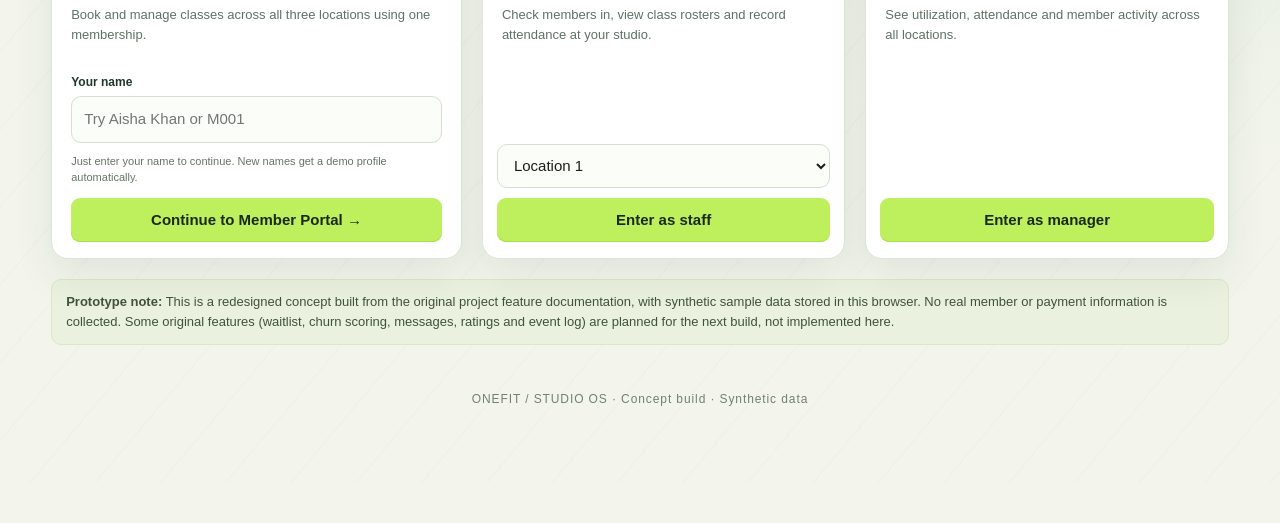
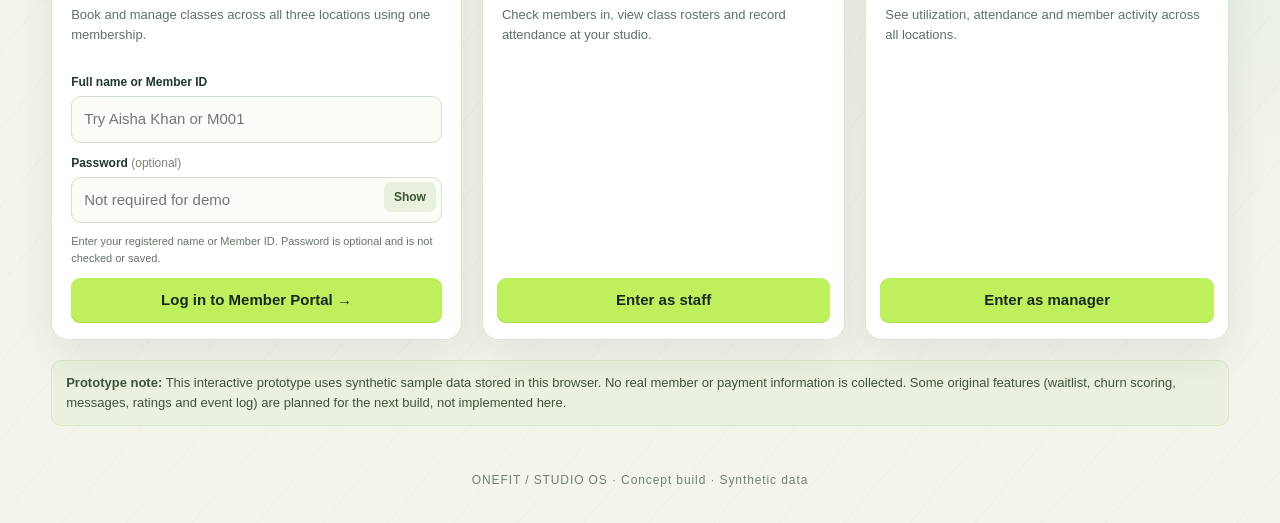
Before and after one commit to Surya020796/onefit-connect-new, a plain HTML site: page index.html in a window 1280 px wide. Shown: the part 725-1248 px from the top of the page. Before the commit the page ends 1208 px from the top, so only its background shows below. Drawn offline with Linux system fonts and the light colour scheme.

Commit message:
Simplify member login to name and optional password; move staff location selector into workspace

```diff
--- a/index.html
+++ b/index.html
@@ -111,10 +111,10 @@ function toggleMemberPassword(){let input=document.getElementById('memberLoginPa
 function renderHome(){document.getElementById('app').innerHTML=`
 <section class="hero"><h1>YOUR STUDIO. EVERYWHERE.</h1><p>ONEFIT / STUDIO OS — one membership, three locations, one connected experience.</p></section>
 <div class="role-grid grid">
-<article class="role-card"><div class="role-image" style="background-image:var(--gym-image)"></div><h3>Member</h3><p>Book and manage classes across all three locations using one membership.</p><form class="member-login onefit-simple-login" onsubmit="memberLogin(event)"><label for="memberLoginName">Your name</label><input id="memberLoginName" name="identity" type="text" placeholder="e.g. Aisha Khan" autocomplete="off" autocapitalize="words" spellcheck="false" required><p class="login-help">Just enter your name to continue. New names get a demo profile automatically.</p><button type="submit">Continue to Member Portal →</button></form></article>
-<article class="role-card"><div class="role-image" style="background-image:var(--gym-image)"></div><h3>Front-desk staff</h3><p>Check members in, view class rosters and record attendance at your studio.</p><select id="staffLocation">${locations.map(l=>`<option>${l}</option>`).join('')}</select><button onclick="current.location=document.getElementById('staffLocation').value;enter('staff')">Enter as staff</button></article>
+<article class="role-card"><div class="role-image" style="background-image:var(--gym-image)"></div><h3>Member</h3><p>Book and manage classes across all three locations using one membership.</p><form class="member-login onefit-simple-login" onsubmit="memberLogin(event)"><label for="memberLoginName">Full name or Member ID</label><input id="memberLoginName" name="identity" type="text" placeholder="e.g. Aisha Khan or M001" autocomplete="off" autocapitalize="words" spellcheck="false" required><label for="memberLoginPassword">Password <span class="optional">(optional)</span></label><div class="password-row"><input id="memberLoginPassword" name="password" type="password" placeholder="Not required for demo" autocomplete="off"><button type="button" class="show-password" onclick="toggleMemberPassword()" aria-label="Show or hide password">Show</button></div><p class="login-help">Enter your registered name or Member ID. Password is optional and is not checked or saved.</p><button type="submit">Log in to Member Portal →</button></form></article>
+<article class="role-card"><div class="role-image" style="background-image:var(--gym-image)"></div><h3>Front-desk staff</h3><p>Check members in, view class rosters and record attendance at your studio.</p><div style="flex:1"></div><button onclick="current.location=locations[0];enter('staff')">Enter as staff</button></article>
 <article class="role-card"><div class="role-image" style="background-image:var(--gym-image)"></div><h3>Manager</h3><p>See utilization, attendance and member activity across all locations.</p><div style="flex:1"></div><button onclick="enter('manager')">Enter as manager</button></article>
-</div><div class="notice"><b>Prototype note:</b> This is a redesigned concept built from the original project feature documentation, with synthetic sample data stored in this browser. No real member or payment information is collected. Some original features (waitlist, churn scoring, messages, ratings and event log) are planned for the next build, not implemented here.</div><div class="footer">ONEFIT / STUDIO OS · Concept build · Synthetic data</div>`}
+</div><div class="notice"><b>Prototype note:</b> This interactive prototype uses synthetic sample data stored in this browser. No real member or payment information is collected. Some original features (waitlist, churn scoring, messages, ratings and event log) are planned for the next build, not implemented here.</div><div class="footer">ONEFIT / STUDIO OS · Concept build · Synthetic data</div>`}
 function heading(title,sub,action=''){return `<div class="section-head"><div><h2>${title}</h2><div class="muted small">${sub||''}</div></div>${action}</div>`}
 function kpi(label,value,hint='Prototype data'){return `<div class="kpi"><div class="label">${label}</div><div class="value">${value}</div><div class="hint">${hint}</div></div>`}
 function memberHome(){let m=members.find(x=>x.id===current.memberId)||members[0],mine=bookings.filter(b=>b.memberId===m.id&&b.status==='Booked');document.getElementById('app').innerHTML=`${heading('Welcome, '+esc(m.name),'Membership status: Active · Member ID: '+m.id)}<div class="grid kpis">${kpi('Membership','Active','One membership · 3 locations')}${kpi('Upcoming bookings',mine.length,'Across all studios')}${kpi('Available locations','3','Use any participating studio')}${kpi('Attendance',attendance.filter(a=>a.memberId===m.id&&a.status==='Present').length,'Recorded visits')}</div><div class="grid two-col"><div class="card">${heading('Your next classes','Your active reservations')} ${mine.length?mine.map(b=>{let c=classes.find(c=>c.id===b.classId);return c?`<div class="tutorial-step"><b>${esc(c.name)}</b><div class="muted small">${c.date} · ${c.time} · ${c.location}</div></div>`:''}).join(''):'<div class="empty">No upcoming bookings yet. Find a class to get started.</div>'}<button onclick="navigate('classes')">Find a class</button></div><div class="card">${heading('One membership, three locations','Book at any studio')}<p class="muted">Your membership works across all three OneFit locations. Choose a class based on your schedule, not the studio where you signed up.</p><div class="notice">Bookings, cancellations and attendance are reflected in the shared prototype data.</div><button class="secondary" onclick="navigate('mybookings')">View my bookings</button></div></div>`}
@@ -122,7 +122,7 @@ function classBrowser(){let loc=document.getElementById('locFilter')?.value||'Al
 function bookClass(id){let c=classes.find(x=>x.id===id),m=members.find(x=>x.id===current.memberId);if(!c||c.booked>=c.capacity)return toast('Sorry, this class is full.');if(bookings.some(b=>b.classId===id&&b.memberId===m.id&&b.status==='Booked'))return toast('You already booked this class.');bookings.push({id:'B'+Date.now(),memberId:m.id,classId:id,status:'Booked'});c.booked++;save();toast('Class booked successfully.');classBrowser()}
 function cancelBooking(id){let b=bookings.find(x=>x.id===id),c=classes.find(x=>x.id===b.classId);if(!b||b.status!=='Booked')return;b.status='Cancelled';if(c)c.booked=Math.max(0,c.booked-1);save();myBookings();toast('Booking cancelled.')}
 function myBookings(){let mine=bookings.filter(b=>b.memberId===current.memberId);document.getElementById('app').innerHTML=`${heading('My bookings','Manage your reservations across all locations')}<div class="card table-wrap"><table class="table"><thead><tr><th>Class</th><th>Location</th><th>Date & time</th><th>Status</th><th>Action</th></tr></thead><tbody>${mine.map(b=>{let c=classes.find(x=>x.id===b.classId);return `<tr><td>${esc(c?.name||'Class')}</td><td>${esc(c?.location||'-')}</td><td>${c?.date||'-'} · ${c?.time||'-'}</td><td><span class="pill ${b.status==='Booked'?'green':'red'}">${b.status}</span></td><td>${b.status==='Booked'?`<button class="danger" onclick="cancelBooking('${b.id}')">Cancel</button>`:'—'}</td></tr>`}).join('')||'<tr><td colspan="5" class="empty">No bookings yet.</td></tr>'}</tbody></table></div>`}
-function staffHome(){let cs=classes.filter(c=>c.location===current.location),bs=bookings.filter(b=>b.status==='Booked'&&cs.some(c=>c.id===b.classId));document.getElementById('app').innerHTML=`${heading('Front-desk workspace',current.location+' · Staff view')}<div class="grid kpis">${kpi('Classes today',cs.filter(c=>c.date===today(0)).length)}${kpi('Active bookings',bs.length)}${kpi('Members',members.length)}${kpi('Attendance marked',attendance.filter(a=>cs.some(c=>c.id===a.classId)).length)}</div><div class="card">${heading('Today at '+current.location,'Select a class to view its roster')}<div class="table-wrap"><table class="table"><thead><tr><th>Class</th><th>Time</th><th>Instructor</th><th>Bookings</th><th></th></tr></thead><tbody>${cs.filter(c=>c.date===today(0)).map(c=>`<tr><td>${esc(c.name)}</td><td>${c.time}</td><td>${esc(c.instructor)}</td><td>${c.booked}/${c.capacity}</td><td><button onclick="openRoster('${c.id}')">Open roster</button></td></tr>`).join('')||'<tr><td colspan="5">No classes scheduled today at this location.</td></tr>'}</tbody></table></div></div>`}
+function staffHome(){let cs=classes.filter(c=>c.location===current.location),bs=bookings.filter(b=>b.status==='Booked'&&cs.some(c=>c.id===b.classId));document.getElementById('app').innerHTML=`${heading('Front-desk workspace',current.location+' · Staff view')}<div class="staff-location-switch"><span>Working at</span>${locations.map(l=>`<button class="${current.location===l?'selected':''}" onclick="current.location='${l}';staffHome()">${l}</button>`).join('')}</div><div class="grid kpis">${kpi('Classes today',cs.filter(c=>c.date===today(0)).length)}${kpi('Active bookings',bs.length)}${kpi('Members',members.length)}${kpi('Attendance marked',attendance.filter(a=>cs.some(c=>c.id===a.classId)).length)}</div><div class="card">${heading('Today at '+current.location,'Select a class to view its roster')}<div class="table-wrap"><table class="table"><thead><tr><th>Class</th><th>Time</th><th>Instructor</th><th>Bookings</th><th></th></tr></thead><tbody>${cs.filter(c=>c.date===today(0)).map(c=>`<tr><td>${esc(c.name)}</td><td>${c.time}</td><td>${esc(c.instructor)}</td><td>${c.booked}/${c.capacity}</td><td><button onclick="openRoster('${c.id}')">Open roster</button></td></tr>`).join('')||'<tr><td colspan="5">No classes scheduled today at this location.</td></tr>'}</tbody></table></div></div>`}
 function roster(){let cs=classes.filter(c=>c.location===current.location);document.getElementById('app').innerHTML=`${heading('Class roster','Choose a class at '+current.location)}<div class="card"><div class="table-wrap"><table class="table"><thead><tr><th>Class</th><th>Date</th><th>Time</th><th>Instructor</th><th>Enrolled</th><th></th></tr></thead><tbody>${cs.map(c=>`<tr><td>${esc(c.name)}</td><td>${c.date}</td><td>${c.time}</td><td>${esc(c.instructor)}</td><td>${c.booked}/${c.capacity}</td><td><button onclick="openRoster('${c.id}')">View members</button></td></tr>`).join('')}</tbody></table></div></div>`}
 function openRoster(id){let c=classes.find(x=>x.id===id),bs=bookings.filter(b=>b.classId===id&&b.status==='Booked');document.getElementById('modal').innerHTML=`<h2>${esc(c.name)} · Roster</h2><p class="muted small">${c.location} · ${c.date} · ${c.time}</p>${bs.map(b=>{let m=members.find(x=>x.id===b.memberId),a=attendance.find(x=>x.bookingId===b.id);return `<div class="tutorial-step"><div style="display:flex;justify-content:space-between;gap:10px;align-items:center"><div><b>${esc(m?.name||b.memberId)}</b><div class="small muted">${b.memberId}</div></div><button class="${a?.status==='Present'?'secondary':''}" onclick="markAttendance('${b.id}','${id}')">${a?.status==='Present'?'Present ✓':'Mark present'}</button></div></div>`}).join('')||'<div class="empty">No members booked into this class.</div>'}<div style="text-align:right;margin-top:15px"><button class="secondary" onclick="closeModal()">Close</button></div>`;openModal()}
 function markAttendance(bookingId,classId){let b=bookings.find(x=>x.id===bookingId),old=attendance.find(x=>x.bookingId===bookingId);if(old){old.status='Present';old.markedAt=new Date().toISOString()}else attendance.push({bookingId,classId,memberId:b.memberId,status:'Present',markedAt:new Date().toISOString()});save();openRoster(classId);toast('Attendance updated.')}
@@ -140,7 +140,7 @@ function resetData(){if(!confirm('Reset all changes and restore the original sam
 function newMember(){document.getElementById('modal').innerHTML=`<h2>Create sample member account</h2><form onsubmit="createMember(event)"><div class="form-row"><label>Full name<input name="name" required></label><label>Email<input type="email" name="email" required></label><label>Home location<select name="location">${locations.map(l=>`<option>${l}</option>`)}</select></label></div><div class="actions" style="justify-content:flex-end"><button type="button" class="secondary" onclick="closeModal()">Cancel</button><button>Create account</button></div></form>`;openModal()}
 function createMember(e){e.preventDefault();let f=new FormData(e.target),m={id:'M'+String(Date.now()).slice(-5),name:f.get('name'),email:f.get('email'),location:f.get('location'),status:'Active'};members.push(m);save();current.memberId=m.id;closeModal();enter('member');toast('Sample member account created.')}
 function openModal(){document.getElementById('modalBack').classList.add('show')}function closeModal(){document.getElementById('modalBack').classList.remove('show')}
-function showTutorial(){document.getElementById('modal').innerHTML=`<h2>ONEFIT STUDIO OS · Quick tutorial</h2><p class="muted">A 2–3 minute walkthrough for the product owner.</p><div class="tutorial-step"><b>1. Member</b><div class="small muted">Enter as a member, browse all three locations, book a class and view or cancel the reservation.</div></div><div class="tutorial-step"><b>2. Front-desk staff</b><div class="small muted">Choose a studio, open a class roster and mark a booked member present.</div></div><div class="tutorial-step"><b>3. Manager</b><div class="small muted">Review the combined dashboard, add a local class and check reports.</div></div><div class="notice">All interactions use synthetic sample data in this browser. Refreshing the page preserves changes through localStorage.</div><div style="text-align:right"><button onclick="closeModal()">Close tutorial</button></div>`;openModal()}
+function showTutorial(){document.getElementById('modal').innerHTML=`<h2>ONEFIT STUDIO OS · Quick tutorial</h2><p class="muted">A 2–3 minute walkthrough for the product owner.</p><div class="tutorial-step"><b>1. Member</b><div class="small muted">Enter as a member, browse all three locations, book a class and view or cancel the reservation.</div></div><div class="tutorial-step"><b>2. Front-desk staff</b><div class="small muted">Enter the staff workspace, select a location there, and mark attendance from a class roster.</div></div><div class="tutorial-step"><b>3. Manager</b><div class="small muted">Review the combined dashboard, add a local class and check reports.</div></div><div class="notice">All interactions use synthetic sample data in this browser. Refreshing the page preserves changes through localStorage.</div><div style="text-align:right"><button onclick="closeModal()">Close tutorial</button></div>`;openModal()}
 renderHome();
 </script>
 <script src="./member-portal.js"></script>
```
